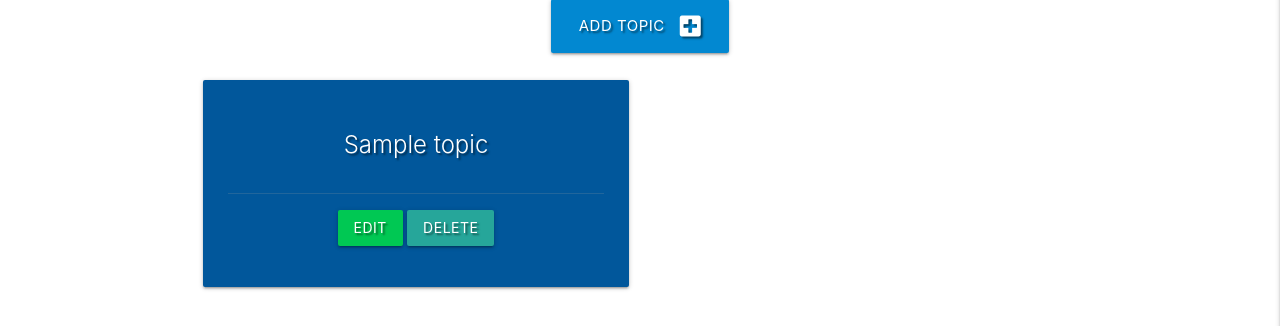
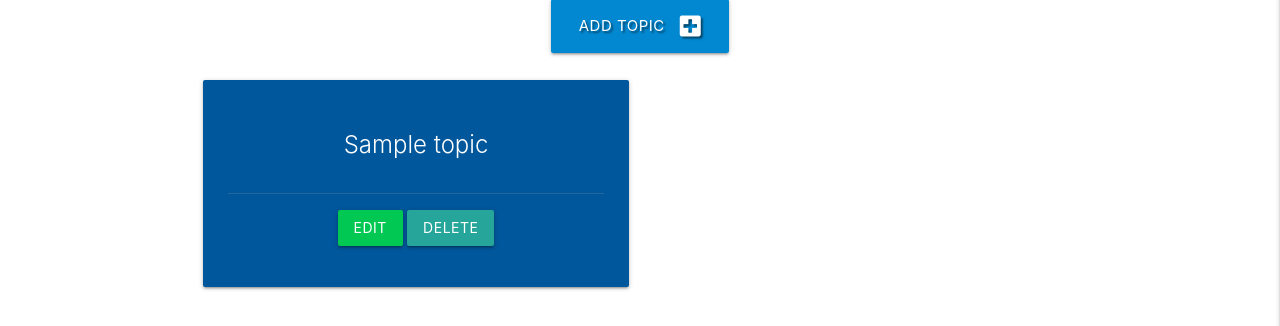
Before and after one commit to NgiapPuoyKoh/ai-chat-annotator, a Flask app: page /get_topics in a window 1280 px wide. Shown: the part 160-486 px from the top of the page. Run offline with Flask 2, Linux system fonts and the light colour scheme; a database or web service that is not in the repository returns one stand-in record (values such as "Sample title"); some libraries are stand-ins or nearby versions.

Commit message:
Remove text-shadow for clearer text for topic.html

```diff
--- a/templates/topics.html
+++ b/templates/topics.html
@@ -14,7 +14,7 @@
 <div class="row">
     {% for topic in topics %}
     <div class="col s12 m6">
-        <div class="card light-blue darken-4 text-shadow center-align">
+        <div class="card light-blue darken-4 center-align">
             <div class="card-content white-text">
                 <span class="card-title">{{ topic.topic_name }}</span>
             </div>
```
